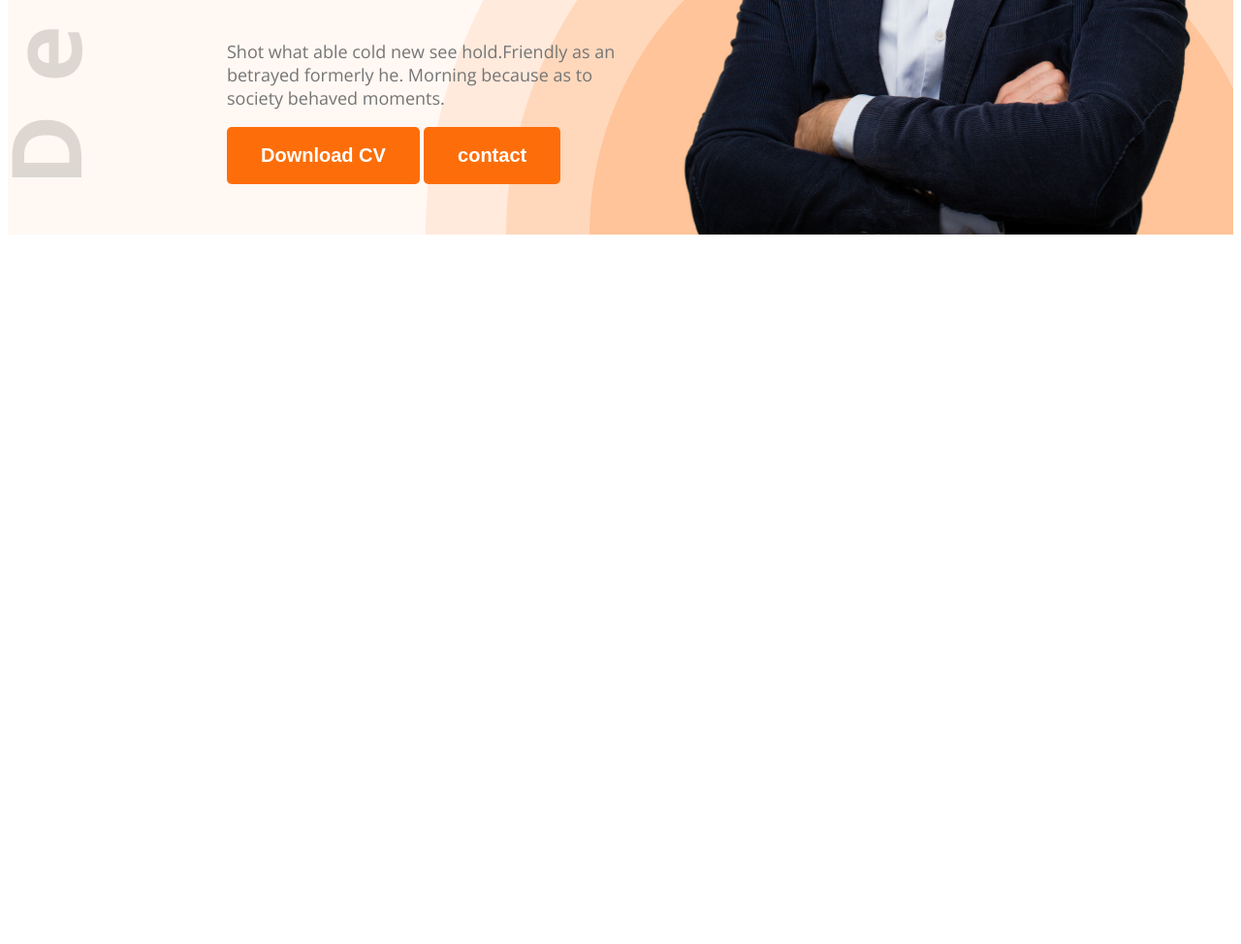
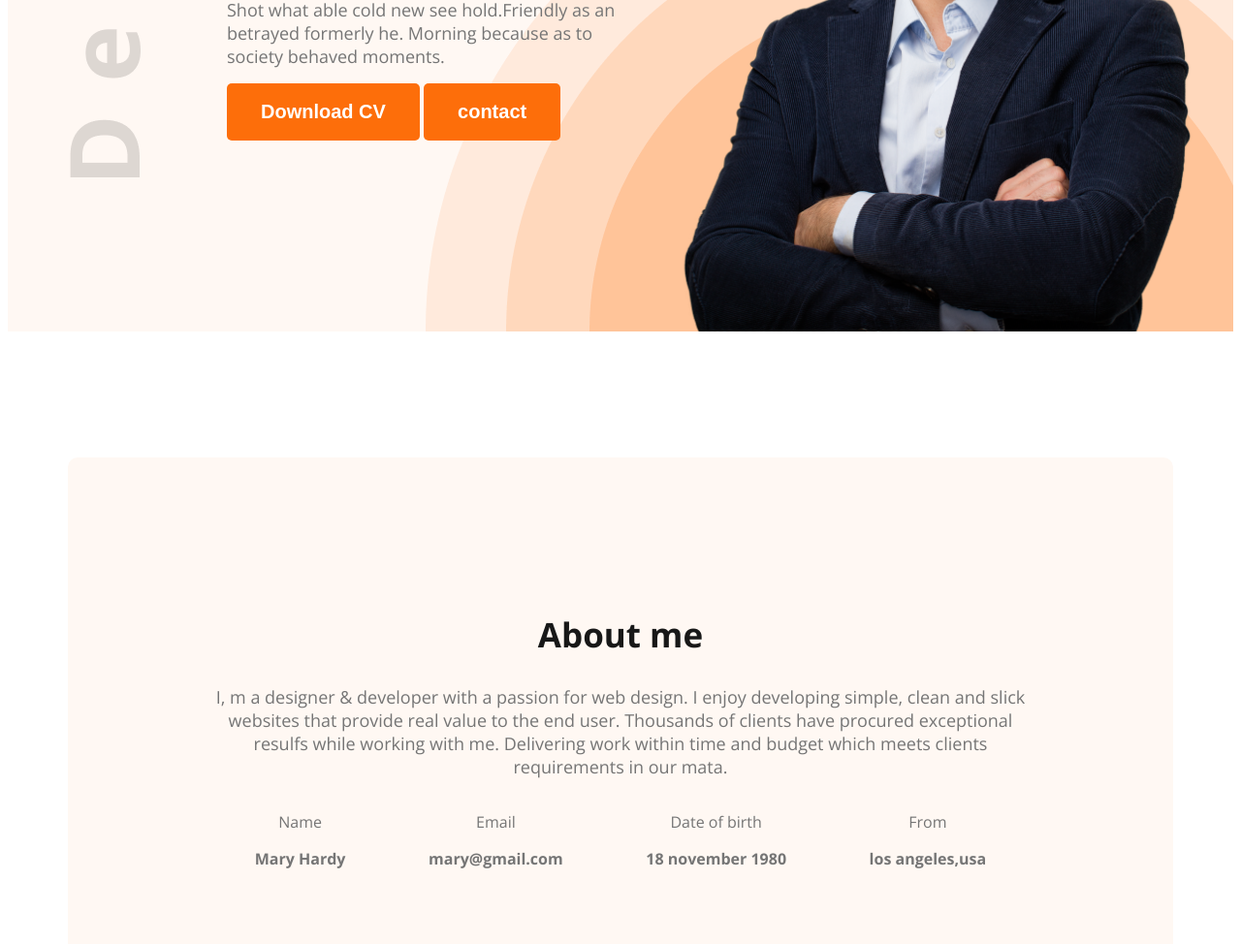
Before and after one commit to Muntaha2279/web-dev-portfolio, a plain HTML site: page index.html in a window 1280 px wide. Shown: the part 588-1562 px from the top of the page at 97% size. Before the commit the page ends 838 px from the top, so only its background shows below. Drawn offline with nearby package versions, Linux system fonts and the light colour scheme.

Commit message:
added new section

```diff
--- a/index.html
+++ b/index.html
@@ -36,7 +36,34 @@
         </div>
     </header>
     <main>
+        <section class="About">
 
+            <h2 class="section-title">About me</h2>
+            <p class="section-description">I, m a designer & developer with a passion for web design. I enjoy
+                developing simple, clean and slick websites that provide real value to the end user. Thousands of
+                clients have procured exceptional resulfs while working with me. Delivering work within time and
+                budget which meets clients requirements in our mata.</p>
+
+            <div class="about-items">
+                <div class="about-item">
+                    <p class="item-title">Name</p>
+                    <p class="item-description">Mary Hardy</p>
+                </div>
+                <div class="about-item">
+                    <p class="item-title">Email</p>
+                    <p class="item-description">mary@gmail.com</p>
+                </div>
+                <div class="about-item">
+                    <p class="item-title">Date of birth</p>
+                    <p class="item-description">18 november 1980</p>
+                </div>
+                <div class="about-item">
+                    <p class="item-title">From</p>
+                    <p class="item-description">los angeles,usa</p>
+                </div>
+            </div>
+
+        </section>
     </main>
     <footer>
 
--- a/styles/portfolio.css
+++ b/styles/portfolio.css
@@ -6,13 +6,16 @@
         "wdth" 100;
 }
 
+
 /* header styles */
 
 .header {
     background-image: url(../images/developer.png), url(../images/header_bg.png);
     background-repeat: no-repeat;
-    background-position: top left, bottom right;
+    background-position: 60px top, bottom right;
     background-color: #FFF8F3;
+
+
 }
 
 /* shared-style */
@@ -43,6 +46,7 @@ nav {
     align-items: center;
     justify-content: space-between;
     margin: 0px 200px;
+
 }
 
 .nav-title {
@@ -71,21 +75,29 @@ nav li a {
     display: flex;
     justify-content: space-between;
     margin: 0 35px 0 226px;
+    padding-top: 100px;
 }
 
 .banner-greetings {
     font-weight: 600;
     font-size: 45px;
+    margin: 8px;
+    line-height: 61px;
+    letter-spacing: 0%;
+    text-align: left;
+
 }
 
 .banner-title {
-    font-weight: bold;
     font-size: 85px;
+    font-weight: 700;
+    margin: 0 0 12px 0;
 }
 
 .banner-description {
     font-size: 18px;
     color: #757575;
+    margin-bottom: 16px;
 }
 
 .banner-profile-pic {
@@ -95,3 +107,48 @@ nav li a {
 .banner-content {
     max-width: 580px;
 }
+
+/* main style */
+
+main {
+    max-width: 1140px;
+    margin: 0 auto;
+}
+
+/* 2nd page about style */
+
+
+.about-items {
+    display: flex;
+    justify-content: space-around;
+}
+
+.item-description {
+    font-weight: bold;
+    color: #757575;
+}
+
+.item-title {
+    color: #757575;
+    margin-bottom: 5px;
+}
+
+.About {
+    border-radius: 10px;
+    background-color: #FFF8F3;
+    padding: 130px 150px;
+    text-align: center;
+    margin-top: 130px;
+    margin-bottom: 130px;
+}
+
+.section-title {
+    font-weight: bold;
+    font-size: 35px;
+    color: #181818;
+}
+
+.section-description {
+    font-size: 18px;
+    color: #757575;
+}
```
